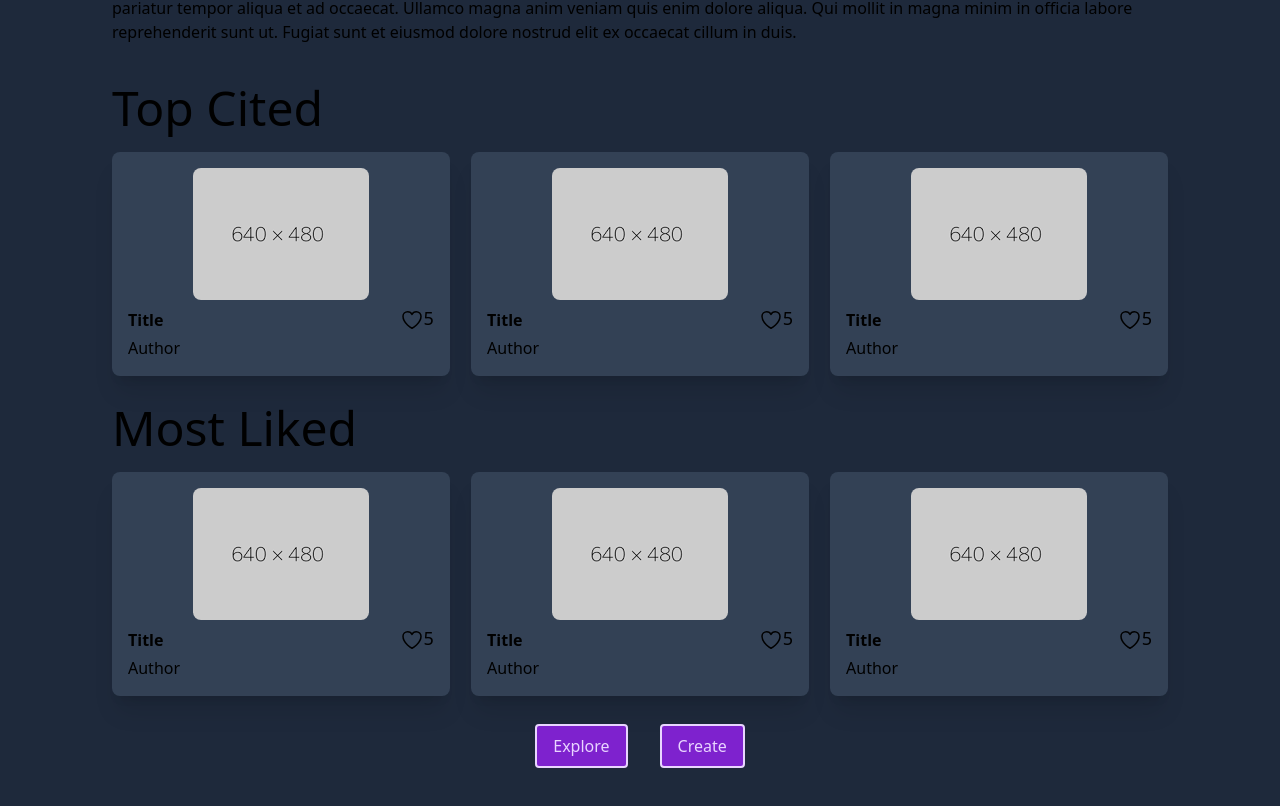
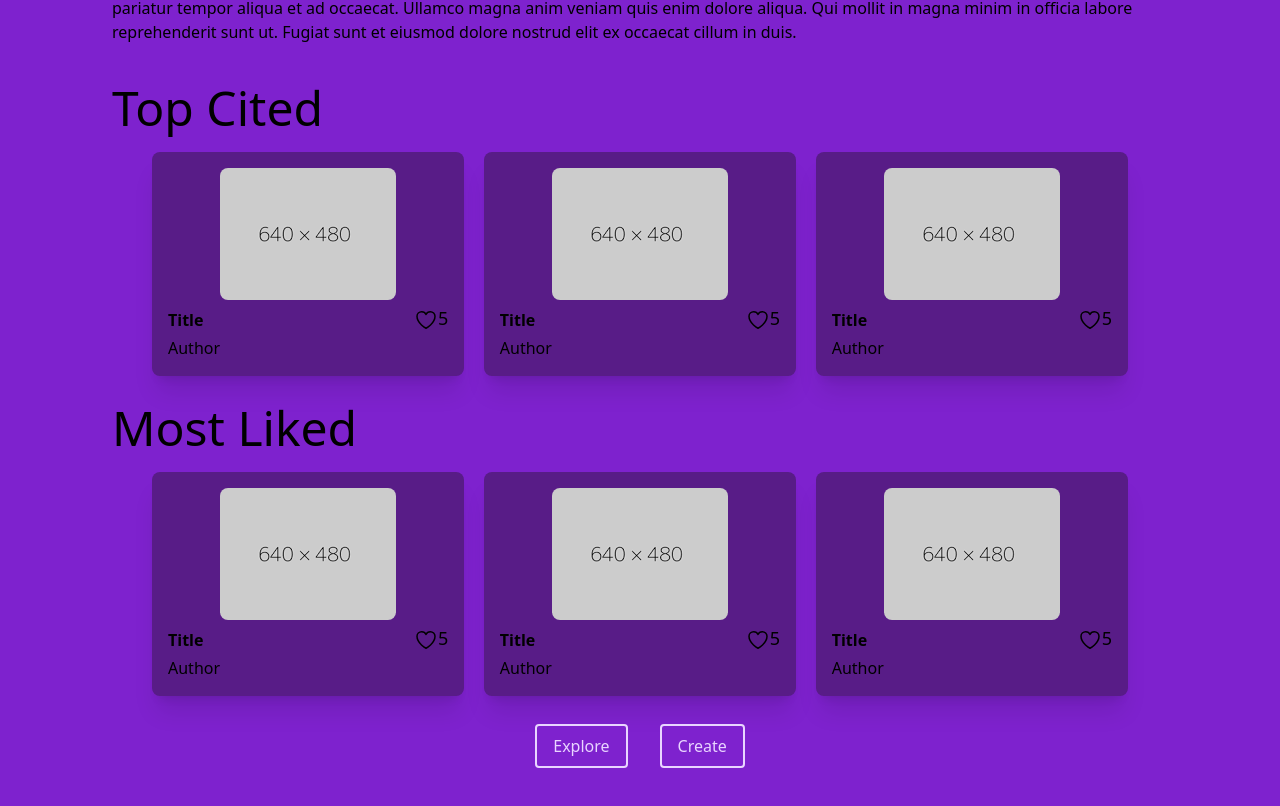
Before and after one commit to ayush117/sketchs, a React (Create React App) app: page / in a window 1280 px wide. Shown: the part 404-1210 px from the top of the page. Built offline with nearby package versions, Linux system fonts and the light colour scheme.

Commit message:
updated color of body and added padding to cards container

```diff
--- a/src/App.css
+++ b/src/App.css
@@ -14,7 +14,7 @@
 }
 
 .App-header {
-  background-color: #282c34;
+  /* background-color: #282c34; */
   min-height: 100vh;
   display: flex;
   flex-direction: column;
--- a/src/App.js
+++ b/src/App.js
@@ -22,7 +22,7 @@ function App() {
     loginDispatch
   }
   return (
-    <div className="App h-full bg-slate-800">
+    <div className="App h-full bg-purple-700">
       <CustomContext.Provider value={providerState} >
         <Suspense>
           <Routes>
--- a/src/components/Card.js
+++ b/src/components/Card.js
@@ -1,6 +1,10 @@
+import { NavLink } from "react-router-dom";
+
 const Card = () => {
     return <>
-      <div className="card flex flex-col overflow-hidden shadow-xl rounded-lg bg-slate-700 p-4 mb-2" style={{flexBasis: "32%"}}>
+
+        <div className="card flex flex-col overflow-hidden shadow-xl rounded-lg bg-purple-900 p-4 mb-2" style={{ flexBasis: "32%" }}>
+            <NavLink to='/asset'>
                 <div className="image rounded-sm flex justify-center pb-2">
                     <img className="rounded-lg" src="/images/dummy.png" alt="dummy"></img>
                 </div>
@@ -20,7 +24,7 @@ const Card = () => {
                         Author
                     </div>
                 </div>
-
+            </NavLink>
         </div>
     </>
 }
--- a/src/components/OptionalText.js
+++ b/src/components/OptionalText.js
@@ -1,6 +1,6 @@
 const OptionalText = () => {
     return <div className="">
-        <textarea rows="2" placeholder="(Optinal) Prompt" className="w-full"></textarea>
+        <textarea rows="2" placeholder="(Optinal) Prompt" className="w-full bg-purple-400 text-black placeholder:text-black"></textarea>
     </div>
 }
 
--- a/src/components/TitleDesc.js
+++ b/src/components/TitleDesc.js
@@ -3,7 +3,7 @@ const TitleDesc  = () => {
         <div>
             <div className="text-left text-white pb-2 font-bold text-xl">Title</div>
             <div className="text-wrapper">
-            <textarea rows="4" placeholder="Summary/Descrition" className="w-full"></textarea>
+            <textarea rows="4" placeholder="Summary/Description" className="w-full bg-purple-400 text-black placeholder:text-black"></textarea>
             </div>
         </div>
     </>
--- a/src/pages/Asset.js
+++ b/src/pages/Asset.js
@@ -41,7 +41,7 @@ const Asset = () => {
             </div>
             <div>
                 <div className="title text-5xl pb-5 text-center pt-5">SIMILAR</div>
-                <div className="cards flex justify-between pt-5 flex-wrap">
+                <div className="cards flex justify-between pt-5 flex-wrap px-10">
                     {cardArray}
                 </div>
                 <div className="text-white text-center pt-5">
--- a/src/pages/Create.js
+++ b/src/pages/Create.js
@@ -27,7 +27,7 @@ const Create = () => {
             </div>
             <button className="my-5 text-white bg-purple-900 px-5 py-2 rounded border-2 border-white hover:bg-purple-700 hover:text-black hover:border-black">Submit</button>
             <OtherResults />
-            <div className="cards flex justify-between pt-5">
+            <div className="cards flex justify-between pt-5 px-10">
                 <Card />
                 <Card />
                 <Card />
--- a/src/pages/Home.js
+++ b/src/pages/Home.js
@@ -23,7 +23,7 @@ const Home = () => {
                     <div className='title text-5xl pb-5 text-left'>
                         Top Cited
                     </div>
-                    <div className='cards flex justify-between'>
+                    <div className='cards flex justify-between px-10'>
                         <Card />
                         <Card />
                         <Card />
@@ -33,7 +33,7 @@ const Home = () => {
                     <div className='title text-5xl pb-5 text-left'>
                         Most Liked
                     </div>
-                    <div className='cards flex justify-between'>
+                    <div className='cards flex justify-between px-10'>
                         <Card />
                         <Card />
                         <Card />
--- a/src/pages/User.js
+++ b/src/pages/User.js
@@ -32,7 +32,7 @@ const User = () => {
             </h1>
           </div>
           <div>
-            <p className="text-left xl:pr-48 text-base lg:leading-tight leading-normal text-gray-600 mt-7">
+            <p className="text-left xl:pr-48 text-base lg:leading-tight leading-normal text-white mt-7">
               It is a long established fact that a reader will be distracted by
               thereadable content of a page when looking at its layout. The
               point of usingLorem Ipsum is that it has a more-or-less normal
```
Lines whose indentation alone changed are shown as unchanged.
